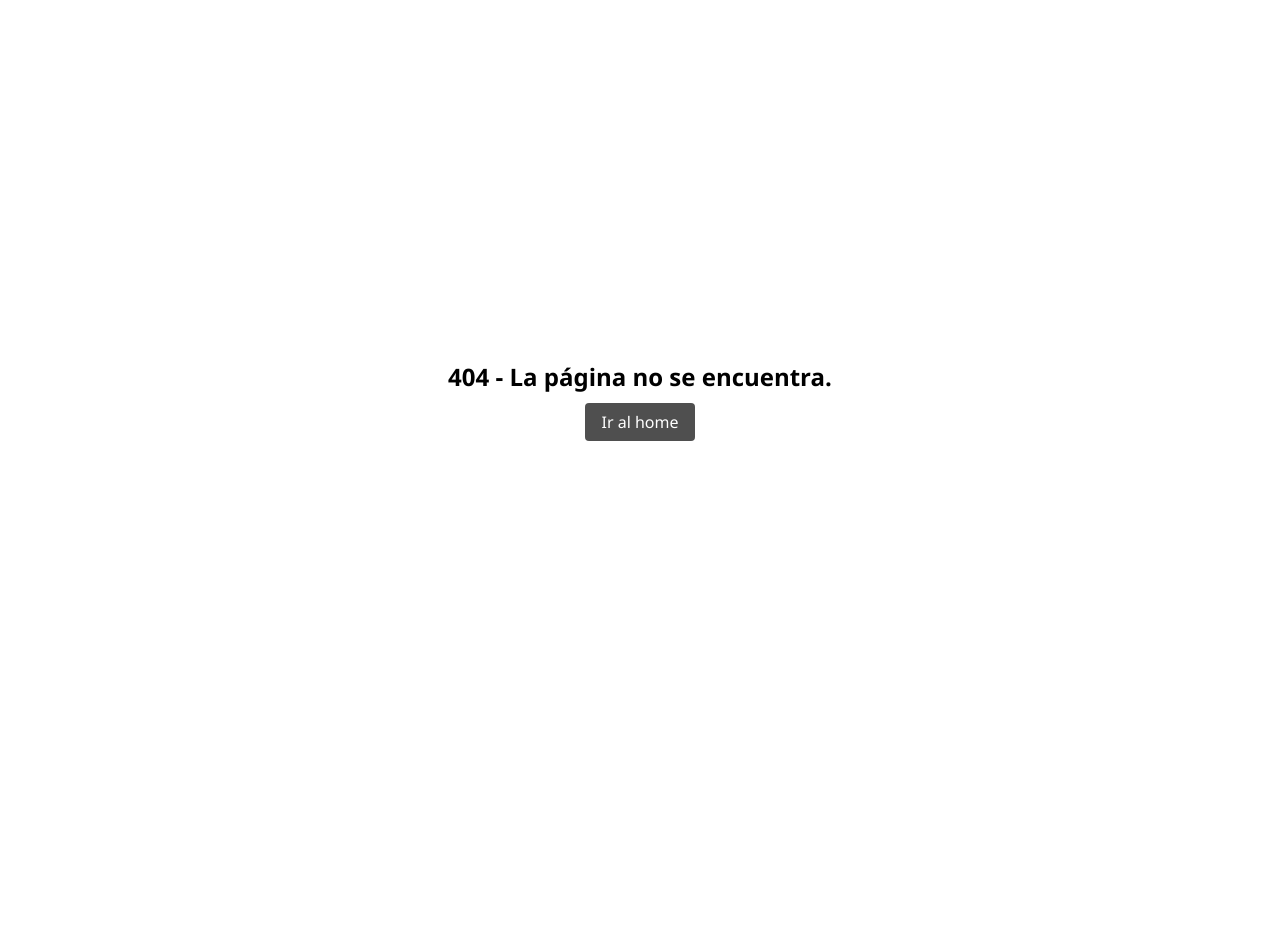
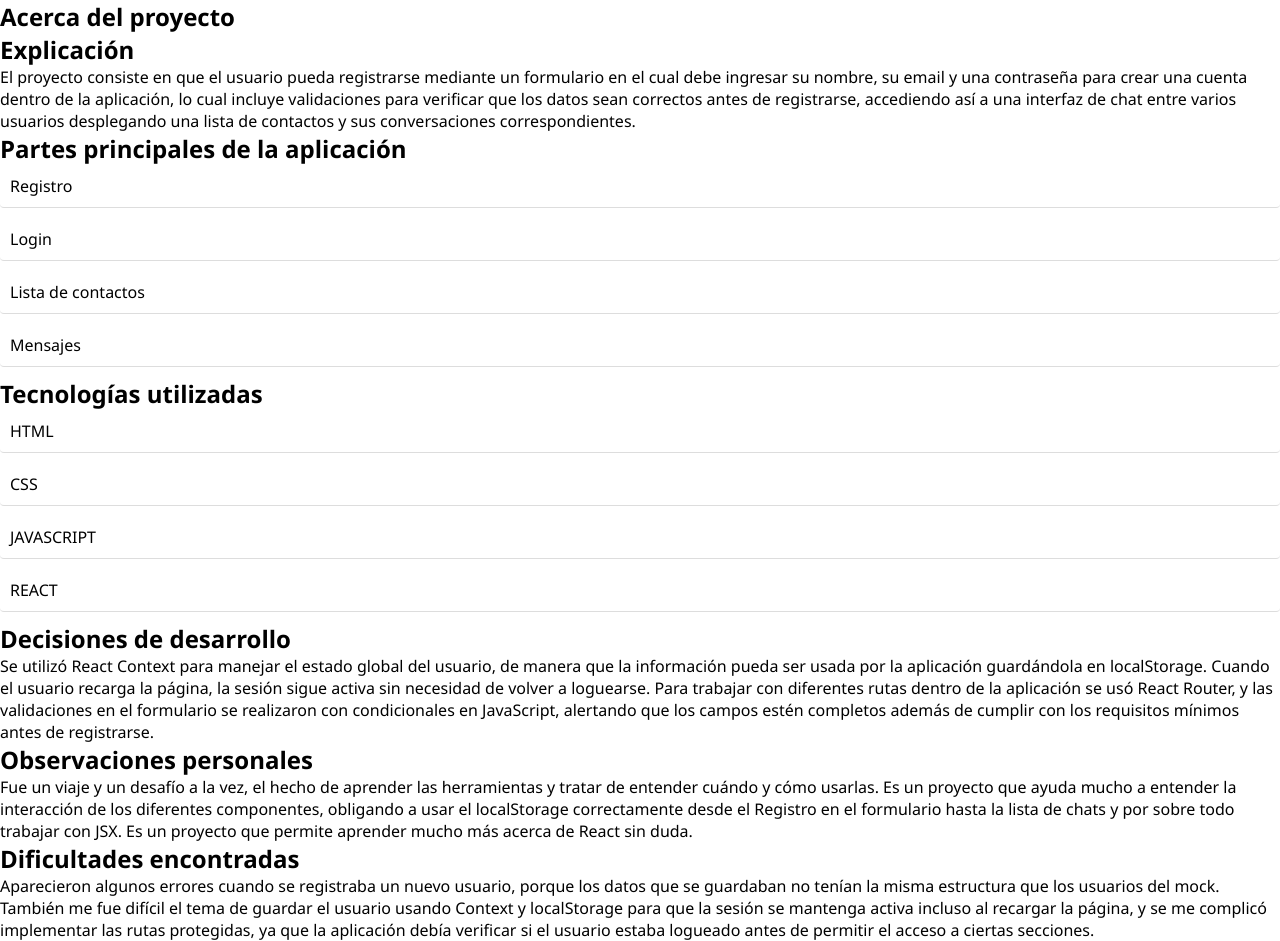
Before and after one commit to lucas-pensotti/tp-final-999200928, a React (Vite) app: page /acerca in a window 1280 px wide. Before the commit this address had no page. Before the commit the page ends 800 px from the top, so only its background shows below. Built offline with nearby package versions, Linux system fonts and the light colour scheme.

Commit message:
feat: Agregué una página estática y pública acerca de la documentación del proyecto

```diff
--- a/src/router/RouterApp.jsx
+++ b/src/router/RouterApp.jsx
@@ -4,6 +4,7 @@ import { NotFound } from "../views/NotFound"
 import { Login } from "../views/Login"
 import { RouteProtected } from "../components/RouteProtected"
 import { Registro } from "../views/Registro"
+import { Acerca } from "../views/Acerca"
 
 const RouterApp = () => {
   return (
@@ -13,6 +14,7 @@ const RouterApp = () => {
         <Route path="/login" element={<Login />} />
         <Route path="*" element={<NotFound />} />
         <Route path="/registro" element={<Registro />} />
+        <Route path="/acerca" element={<Acerca />} />
       </Routes>
     </BrowserRouter>
   )
--- /dev/null
+++ b/src/views/Acerca.jsx
@@ -0,0 +1,47 @@
+const Acerca = () => {
+    return (
+    <section className= "acerca">
+        <h1>Acerca del proyecto</h1>
+
+        <h2>Explicación</h2>
+        <p>
+            El proyecto consiste en que el usuario pueda registrarse mediante un formulario en el cual debe ingresar su nombre, su email y una contraseña para crear una cuenta dentro de la aplicación, lo cual incluye validaciones para verificar que los datos sean correctos antes de registrarse, accediendo así a una interfaz de chat entre varios usuarios desplegando una lista de contactos y sus conversaciones correspondientes.
+        </p>
+
+        <h2>Partes principales de la aplicación</h2>
+        <ul>
+            <li>Registro</li>
+            <li>Login</li>
+            <li>Lista de contactos</li>
+            <li>Mensajes</li>
+        </ul>
+
+        <h2>Tecnologías utilizadas</h2>
+        <ul>
+            <li>HTML</li>
+            <li>CSS</li>
+            <li>JAVASCRIPT</li>
+            <li>REACT</li>
+        </ul>
+
+        <h2>Decisiones de desarrollo</h2>
+        <p>
+            Se utilizó React Context para manejar el estado global del usuario, de manera que la información pueda ser usada por la aplicación guardándola en localStorage. Cuando el usuario recarga la página, la sesión sigue activa sin necesidad de volver a loguearse.
+            Para trabajar con diferentes rutas dentro de la aplicación se usó React Router, y las validaciones en el formulario se realizaron con condicionales en JavaScript, alertando que los campos estén completos además de cumplir con los requisitos mínimos antes de registrarse.
+        </p>
+
+        <h2>Observaciones personales</h2>
+        <p>
+            Fue un viaje y un desafío a la vez, el hecho de aprender las herramientas y tratar de entender cuándo y cómo usarlas. Es un proyecto que ayuda mucho a entender la interacción de los diferentes componentes, obligando a usar el localStorage correctamente desde el Registro en el formulario hasta la lista de chats y por sobre todo trabajar con JSX. Es un proyecto que permite aprender mucho más acerca de React sin duda.
+        </p>
+
+        <h2>Dificultades encontradas</h2>
+        <p>
+            Aparecieron algunos errores cuando se registraba un nuevo usuario, porque los datos que se guardaban no tenían la misma estructura que los usuarios del mock.
+            También me fue difícil el tema de guardar el usuario usando Context y localStorage para que la sesión se mantenga activa incluso al recargar la página, y se me complicó implementar las rutas protegidas, ya que la aplicación debía verificar si el usuario estaba logueado antes de permitir el acceso a ciertas secciones.
+        </p>
+    </section>
+    )
+}
+
+export { Acerca }
```
